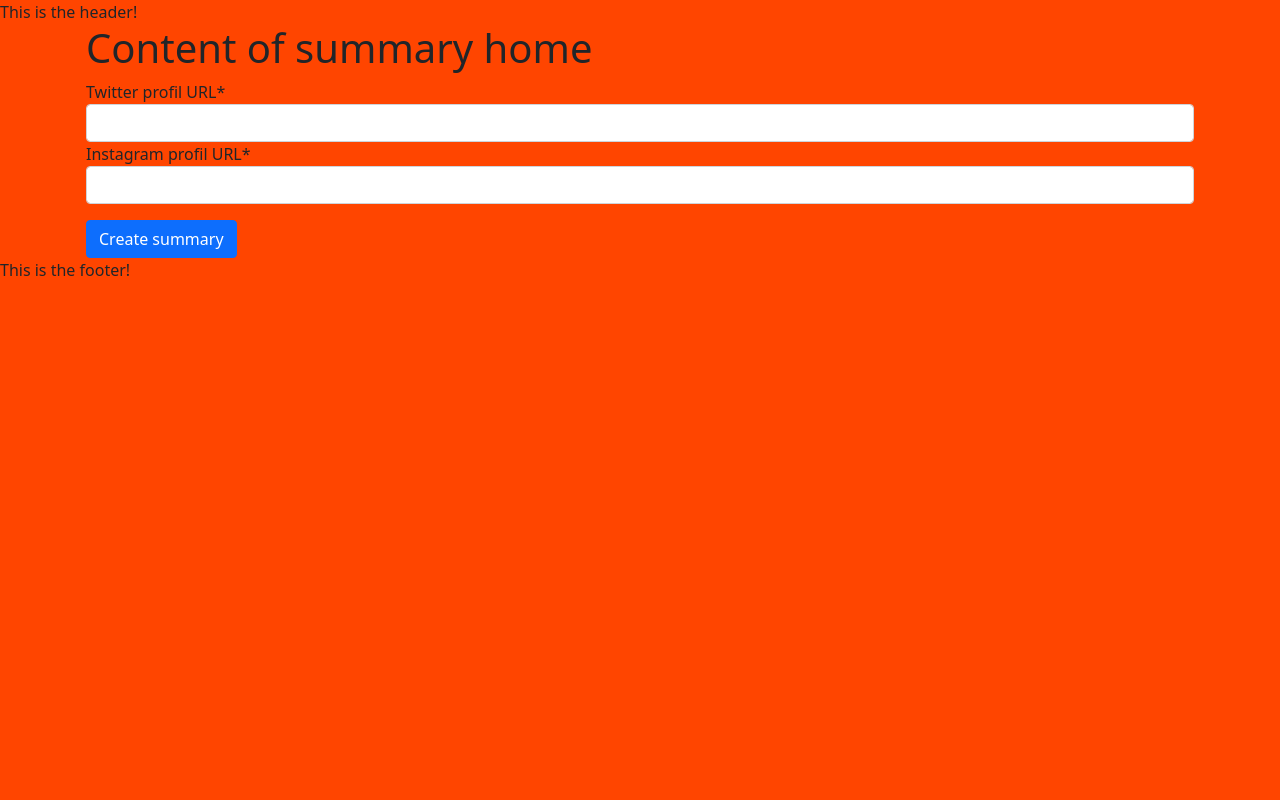
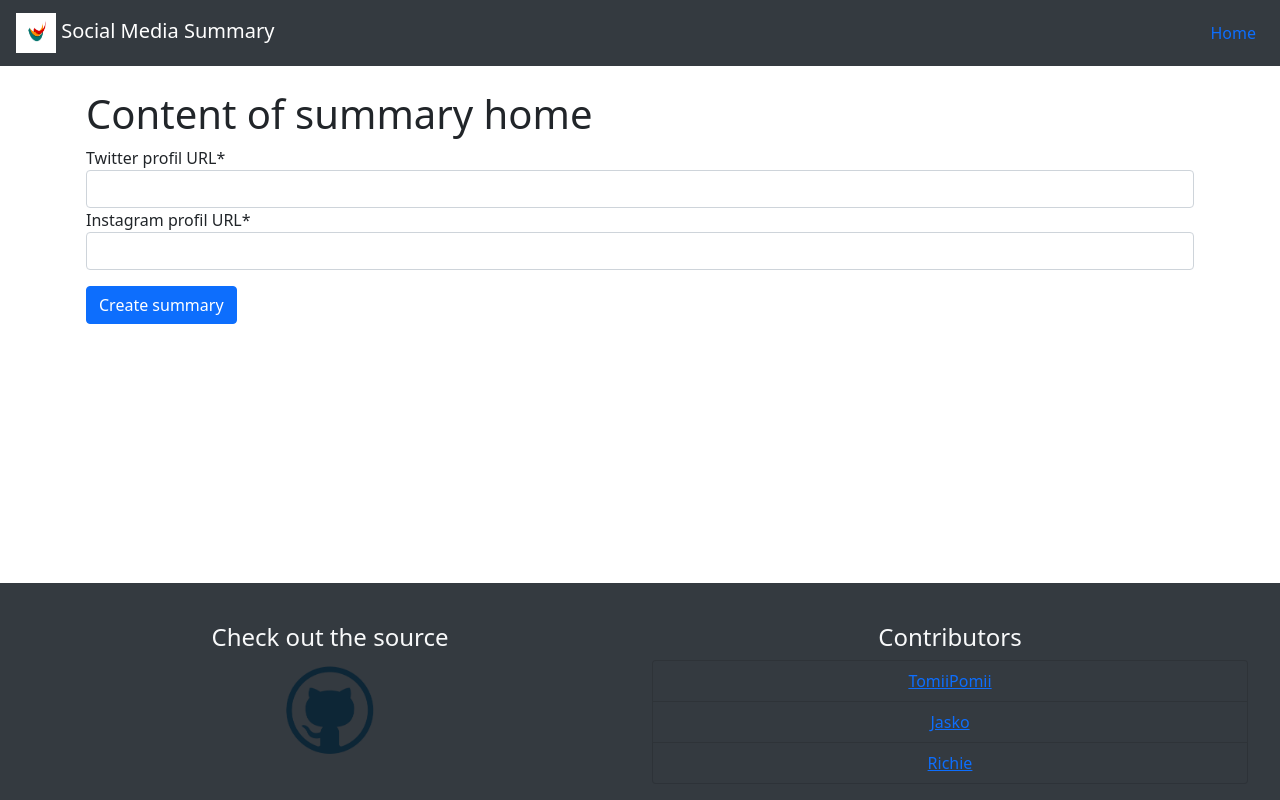
Before and after one commit to TomiiPomii/Social-Media-Summary, a Django app: page / in a window 1280 px wide. Run offline with Django 3.2, Linux system fonts and the light colour scheme; parts of the project's set-up code (start-up, migrations or seed data) failed here and were passed over; some libraries are stand-ins or nearby versions.

Commit message:
added header and footer #2

```diff
--- a/django_data/pages/templates/pages/_base.html
+++ b/django_data/pages/templates/pages/_base.html
@@ -14,6 +14,7 @@
     <div class="container">
       {% block content %} {% endblock content %}
     </div>
+    <div class="spacer"></div>
     {% include "pages/components/footer.html" %}
     <script src="{% static '/js/bootstrap.min.js' %}"></script>
     <script src="{% static '/js/popper.min.js' %}"></script>
--- a/django_data/pages/templates/pages/components/footer.html
+++ b/django_data/pages/templates/pages/components/footer.html
@@ -1,4 +1,18 @@
 {% load static %}
 <footer>
-  This is the footer!
+  <div class='container-fluid bg-dark'>
+    <div class='row justify-content-between p-3'>
+      <div class='col-12 col-sm-6 text-center mt-4 text-light'>
+        <h4>Check out the source</h4>
+        <a href="https://github.com/TomiiPomii/Social-Media-Summary"><img width="150px" src="{% static 'images/github.png' %}"></a>
+      </div>
+      <div class='col-12 col-sm-6 text-center mt-4 text-light'>
+        <h4>Contributors</h4>
+        <ul class="list-group">
+          <li class="list-group-item bg-dark"><a href="https://github.com/TomiiPomii" target="_blank">TomiiPomii</a></li>
+          <li class="list-group-item  bg-dark"><a href="https://github.com/jaskoGer" target="_blank">Jasko</a></li>
+          <li class="list-group-item bg-dark"><a href="https://github.com/richi0" target="_blank">Richie</a></li>
+        </ul>
+      </div>
+  </div>
 </footer>
--- a/django_data/pages/templates/pages/components/header.html
+++ b/django_data/pages/templates/pages/components/header.html
@@ -1,4 +1,40 @@
 {% load static %}
 <header>
-  This is the header!
+  <nav class="navbar navbar-expand-lg navbar-dark bg-dark sticky-top mb-4">
+    <div class="container-fluid">
+      <a class="navbar-brand" href="{% url 'home' %}">
+        <img
+          src="{% static 'images/logo.png' %}"
+          alt=""
+          width="40"
+          height="40"
+        />
+        Social Media Summary
+      </a>
+      <button
+        class="navbar-toggler"
+        type="button"
+        data-toggle="collapse"
+        data-target="#navbarSupportedContent"
+        aria-controls="navbarSupportedContent"
+        aria-expanded="false"
+        aria-label="Toggle navigation"
+      >
+        <span class="navbar-toggler-icon"></span>
+      </button>
+      <div class="collapse navbar-collapse" id="navbarSupportedContent">
+        <ul class="navbar-nav ml-auto mb-2 mb-lg-0">
+          <li class="nav-item">
+            <a
+              class="nav-link text-primary"
+              aria-current="page"
+              href="{% url 'home' %}"
+            >
+              Home
+            </a>
+          </li>
+        </ul>
+      </div>
+    </div>
+  </nav>
 </header>
--- a/django_data/static/css/base.css
+++ b/django_data/static/css/base.css
@@ -1,3 +1,10 @@
-body {
-  background-color: orangered;
+html, body {
+  display: flex;
+  flex-direction: column;
+  height: 100%;
 }
+
+.spacer {
+  flex: 1;
+  max-height: 100%;
+}
```
Also changed, not shown: django_data/static/images/github.png (added).
